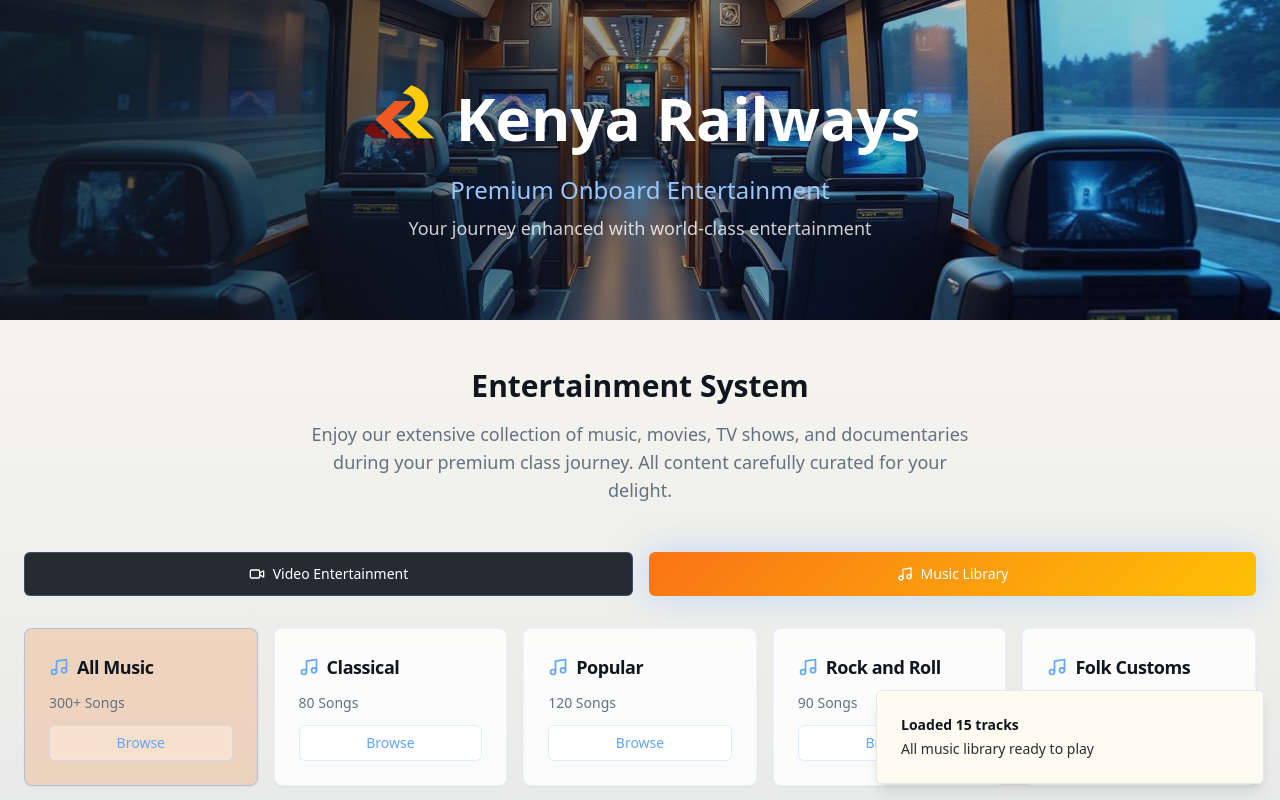
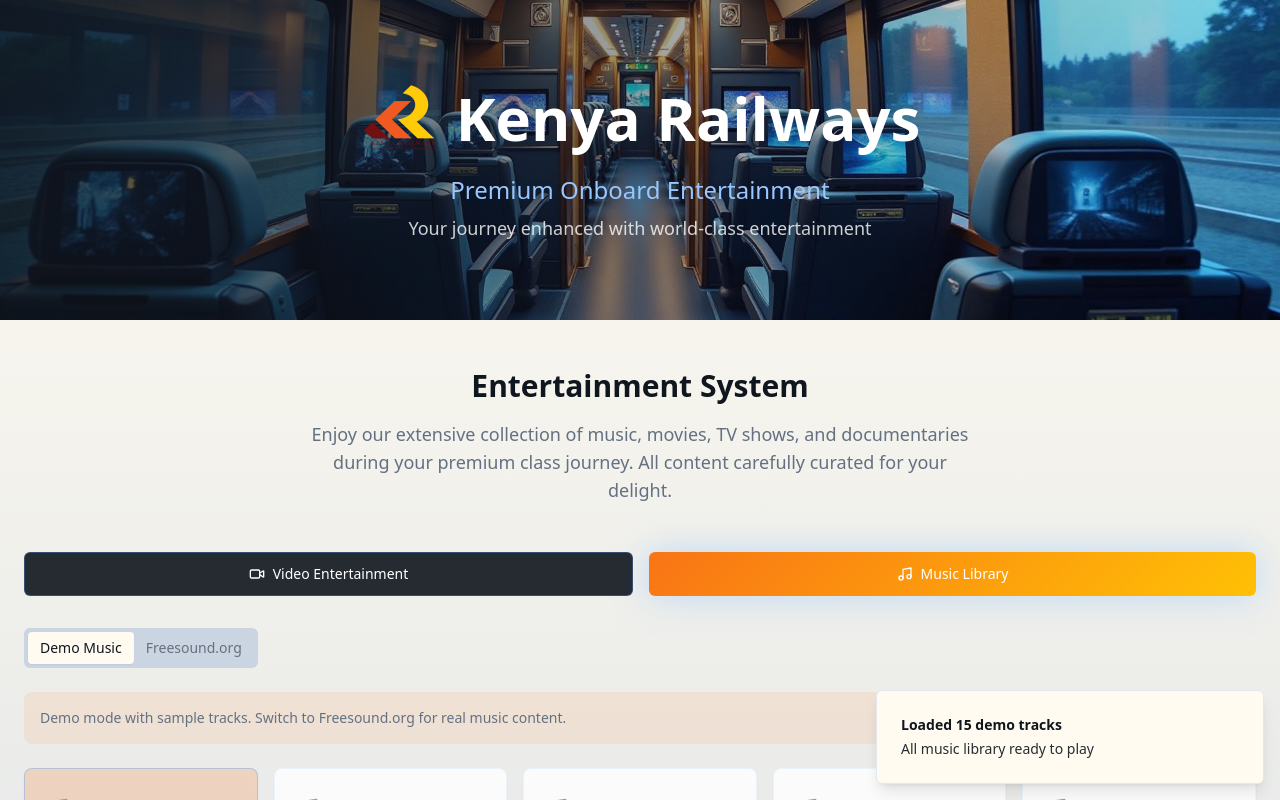
Before and after one commit to Noorcom-Network-NNL/kenya-rail-radiance-ride, a React (Vite) app: page / in a window 1280 px wide. Both pictures are taken after a click on the button "Music Library". Shown: the top 800 px of the page. Built offline with nearby package versions, Linux system fonts and the light colour scheme.

Commit message:
Guide Freesound.org API integration
Provide guidance on integrating the Freesound.org API.

```diff
--- /dev/null
+++ b/src/components/FreesoundConfig.tsx
@@ -0,0 +1,97 @@
+import { useState } from 'react';
+import { Card, CardContent, CardHeader, CardTitle } from "@/components/ui/card";
+import { Button } from "@/components/ui/button";
+import { Input } from "@/components/ui/input";
+import { Label } from "@/components/ui/label";
+import { Key, ExternalLink, AlertTriangle } from "lucide-react";
+import { Alert, AlertDescription } from "@/components/ui/alert";
+
+interface FreesoundConfigProps {
+  onApiKeyChange: (apiKey: string) => void;
+  currentApiKey?: string;
+}
+
+export function FreesoundConfig({ onApiKeyChange, currentApiKey }: FreesoundConfigProps) {
+  const [apiKey, setApiKey] = useState(currentApiKey || '');
+  const [isValid, setIsValid] = useState(false);
+
+  const handleSaveApiKey = () => {
+    if (apiKey.trim()) {
+      localStorage.setItem('freesound_api_key', apiKey.trim());
+      onApiKeyChange(apiKey.trim());
+      setIsValid(true);
+    }
+  };
+
+  const handleClearApiKey = () => {
+    localStorage.removeItem('freesound_api_key');
+    setApiKey('');
+    onApiKeyChange('');
+    setIsValid(false);
+  };
+
+  return (
+    <Card className="bg-card/80 backdrop-blur-sm border-primary/20">
+      <CardHeader>
+        <CardTitle className="flex items-center gap-2">
+          <Key className="h-5 w-5" />
+          Freesound.org API Configuration
+        </CardTitle>
+      </CardHeader>
+      <CardContent className="space-y-4">
+        <Alert>
+          <AlertTriangle className="h-4 w-4" />
+          <AlertDescription>
+            To play real music, you need a free Freesound.org API key.
+            <a
+              href="https://freesound.org/help/developers/"
+              target="_blank"
+              rel="noopener noreferrer"
+              className="inline-flex items-center gap-1 ml-1 text-primary hover:underline"
+            >
+              Get your API key here <ExternalLink className="h-3 w-3" />
+            </a>
+          </AlertDescription>
+        </Alert>
+
+        <div className="space-y-2">
+          <Label htmlFor="apiKey">Freesound API Key</Label>
+          <div className="flex gap-2">
+            <Input
+              id="apiKey"
+              type="password"
+              placeholder="Enter your Freesound API key"
+              value={apiKey}
+              onChange={(e) => setApiKey(e.target.value)}
+              className="flex-1"
+            />
+            <Button onClick={handleSaveApiKey} disabled={!apiKey.trim()}>
+              Save
+            </Button>
+          </div>
+        </div>
+
+        {currentApiKey && (
+          <div className="flex items-center justify-between p-3 bg-accent/20 rounded-md">
+            <span className="text-sm text-muted-foreground">
+              API key configured ✓
+            </span>
+            <Button variant="outline" size="sm" onClick={handleClearApiKey}>
+              Clear
+            </Button>
+          </div>
+        )}
+
+        <div className="text-sm text-muted-foreground space-y-1">
+          <p><strong>How to get your API key:</strong></p>
+          <ol className="list-decimal list-inside space-y-1 ml-4">
+            <li>Create account at freesound.org</li>
+            <li>Go to your profile → "Apply for API key"</li>
+            <li>Create a new application</li>
+            <li>Copy your API key and paste it above</li>
+          </ol>
+        </div>
+      </CardContent>
+    </Card>
+  );
+}
--- a/src/components/MusicSection.tsx
+++ b/src/components/MusicSection.tsx
@@ -1,11 +1,14 @@
 import { useState, useEffect } from "react";
 import { Card, CardContent, CardHeader, CardTitle } from "@/components/ui/card";
 import { Button } from "@/components/ui/button";
-import { Music, Loader2 } from "lucide-react";
+import { Music, Loader2, Settings } from "lucide-react";
 import { useToast } from "@/hooks/use-toast";
 import { fetchJamendoTracks, jamendoGenres, type JamendoTrack } from "@/lib/jamendo";
+import { fetchFreesoundByGenre } from "@/lib/freesound";
 import { MusicPlayer } from "./MusicPlayer";
 import { TrackList } from "./TrackList";
+import { FreesoundConfig } from "./FreesoundConfig";
+import { Tabs, TabsContent, TabsList, TabsTrigger } from "@/components/ui/tabs";
 
 const musicGenres = [
   { id: 'all', name: 'All Music', count: '300+ Songs' },
@@ -36,8 +39,18 @@ export function MusicSection() {
   const [currentTrack, setCurrentTrack] = useState<JamendoTrack | null>(null);
   const [loading, setLoading] = useState(false);
   const [selectedGenre, setSelectedGenre] = useState<string>('all');
+  const [freesoundApiKey, setFreesoundApiKey] = useState<string>('');
+  const [activeSource, setActiveSource] = useState<'demo' | 'freesound'>('demo');
 
-  const loadTracks = async (genre: string) => {
+  useEffect(() => {
+    // Load saved API key
+    const savedKey = localStorage.getItem('freesound_api_key');
+    if (savedKey) {
+      setFreesoundApiKey(savedKey);
+    }
+  }, []);
+
+  const loadDemoTracks = async (genre: string) => {
     setLoading(true);
     try {
       const jamendoGenre = jamendoGenres[genre as keyof typeof jamendoGenres];
@@ -45,7 +58,7 @@ export function MusicSection() {
       setTracks(fetchedTracks);
       if (fetchedTracks.length > 0) {
         toast({
-          title: `Loaded ${fetchedTracks.length} tracks`,
+          title: `Loaded ${fetchedTracks.length} demo tracks`,
           description: `${genre === 'all' ? 'All music' : genre} library ready to play`,
         });
       }
@@ -60,13 +73,52 @@ export function MusicSection() {
     }
   };
 
+  const loadFreesoundTracks = async (genre: string) => {
+    if (!freesoundApiKey) {
+      toast({
+        title: "API Key Required",
+        description: "Please configure your Freesound API key first",
+        variant: "destructive",
+      });
+      return;
+    }
+
+    setLoading(true);
+    try {
+      const fetchedTracks = await fetchFreesoundByGenre(genre, freesoundApiKey, 20);
+      setTracks(fetchedTracks);
+      if (fetchedTracks.length > 0) {
+        toast({
+          title: `Loaded ${fetchedTracks.length} real tracks`,
+          description: `${genre === 'all' ? 'All music' : genre} from Freesound`,
+        });
+      }
+    } catch (error) {
+      toast({
+        title: "Error loading Freesound tracks",
+        description: "Check your API key and try again",
+        variant: "destructive",
+      });
+    } finally {
+      setLoading(false);
+    }
+  };
+
   useEffect(() => {
-    loadTracks('all');
-  }, []);
+    if (activeSource === 'demo') {
+      loadDemoTracks('all');
+    } else if (activeSource === 'freesound' && freesoundApiKey) {
+      loadFreesoundTracks('all');
+    }
+  }, [activeSource, freesoundApiKey]);
 
   const handleBrowseGenre = (genreId: string, genreName: string) => {
     setSelectedGenre(genreId);
-    loadTracks(genreId);
+    if (activeSource === 'demo') {
+      loadDemoTracks(genreId);
+    } else {
+      loadFreesoundTracks(genreId);
+    }
   };
 
   const handleTrackSelect = (track: JamendoTrack) => {
@@ -80,8 +132,46 @@ export function MusicSection() {
     });
   };
 
+  const handleApiKeyChange = (apiKey: string) => {
+    setFreesoundApiKey(apiKey);
+    if (apiKey && activeSource === 'freesound') {
+      loadFreesoundTracks(selectedGenre);
+    }
+  };
+
   return (
     <div className="space-y-6">
+      <Tabs value={activeSource} onValueChange={(value) => setActiveSource(value as 'demo' | 'freesound')}>
+        <div className="flex items-center justify-between mb-6">
+          <TabsList>
+            <TabsTrigger value="demo">Demo Music</TabsTrigger>
+            <TabsTrigger value="freesound">Freesound.org</TabsTrigger>
+          </TabsList>
+
+          {activeSource === 'freesound' && (
+            <Button variant="outline" size="sm">
+              <Settings className="h-4 w-4 mr-2" />
+              Configure API
+            </Button>
+          )}
+        </div>
+
+        <TabsContent value="demo" className="space-y-6">
+          <div className="p-4 bg-accent/10 rounded-lg">
+            <p className="text-sm text-muted-foreground">
+              Demo mode with sample tracks. Switch to Freesound.org for real music content.
+            </p>
+          </div>
+        </TabsContent>
+
+        <TabsContent value="freesound" className="space-y-6">
+          <FreesoundConfig
+            onApiKeyChange={handleApiKeyChange}
+            currentApiKey={freesoundApiKey}
+          />
+        </TabsContent>
+      </Tabs>
+
       <div className="grid grid-cols-1 md:grid-cols-2 lg:grid-cols-3 xl:grid-cols-5 gap-4">
         {musicGenres.map((genre) => (
           <Card
--- /dev/null
+++ b/src/lib/freesound.ts
@@ -0,0 +1,107 @@
+const FREESOUND_BASE_URL = 'https://freesound.org/apiv2';
+
+export interface FreesoundTrack {
+  id: number;
+  name: string;
+  description: string;
+  username: string;
+  duration: number;
+  previews: {
+    'preview-hq-mp3': string;
+    'preview-lq-mp3': string;
+    'preview-hq-ogg': string;
+    'preview-lq-ogg': string;
+  };
+  images: {
+    waveform_m: string;
+    spectral_m: string;
+  };
+  tags: string[];
+}
+
+export interface FreesoundResponse {
+  count: number;
+  next: string | null;
+  previous: string | null;
+  results: FreesoundTrack[];
+}
+
+export interface FreesoundSearch {
+  query: string;
+  filter?: string;
+  sort?: 'score' | 'duration_desc' | 'duration_asc' | 'created_desc' | 'created_asc' | 'downloads_desc' | 'downloads_asc' | 'rating_desc' | 'rating_asc';
+  page?: number;
+  page_size?: number;
+}
+
+// Convert Freesound track to our JamendoTrack format for compatibility
+export function convertFreesoundTrack(fsTrack: FreesoundTrack): any {
+  return {
+    id: fsTrack.id.toString(),
+    name: fsTrack.name,
+    duration: Math.floor(fsTrack.duration),
+    artist_name: fsTrack.username,
+    album_name: 'Freesound Collection',
+    image: fsTrack.images?.waveform_m || 'https://images.unsplash.com/photo-1493225457124-a3eb161ffa5f?w=300&h=300&fit=crop',
+    audio: fsTrack.previews?.['preview-hq-mp3'] || fsTrack.previews?.['preview-lq-mp3'],
+    audiodownload: fsTrack.previews?.['preview-hq-mp3'] || fsTrack.previews?.['preview-lq-mp3']
+  };
+}
+
+export async function searchFreesound(
+  search: FreesoundSearch,
+  apiKey: string
+): Promise<any[]> {
+  if (!apiKey) {
+    throw new Error('Freesound API key is required');
+  }
+
+  try {
+    const params = new URLSearchParams({
+      token: apiKey,
+      query: search.query,
+      filter: search.filter || '',
+      sort: search.sort || 'score',
+      page: (search.page || 1).toString(),
+      page_size: (search.page_size || 20).toString(),
+      fields: 'id,name,description,username,duration,previews,images,tags'
+    });
+
+    const url = `${FREESOUND_BASE_URL}/search/text/?${params}`;
+
+    const response = await fetch(url);
+    if (!response.ok) {
+      throw new Error(`HTTP error! status: ${response.status}`);
+    }
+
+    const data: FreesoundResponse = await response.json();
+    return data.results.map(convertFreesoundTrack);
+  } catch (error) {
+    console.error('Error searching Freesound:', error);
+    throw error;
+  }
+}
+
+// Predefined search queries for different genres
+export const freesoundGenreQueries = {
+  'all': 'music',
+  'classical': 'classical music orchestra symphony',
+  'popular': 'pop music beat rhythm',
+  'rock': 'rock music guitar electric',
+  'folk': 'folk music traditional acoustic'
+};
+
+export async function fetchFreesoundByGenre(
+  genre: string,
+  apiKey: string,
+  limit: number = 20
+): Promise<any[]> {
+  const query = freesoundGenreQueries[genre as keyof typeof freesoundGenreQueries] || 'music';
+
+  return await searchFreesound({
+    query,
+    filter: 'duration:[30.0 TO 600.0]', // 30 seconds to 10 minutes
+    sort: 'downloads_desc',
+    page_size: limit
+  }, apiKey);
+}
```
